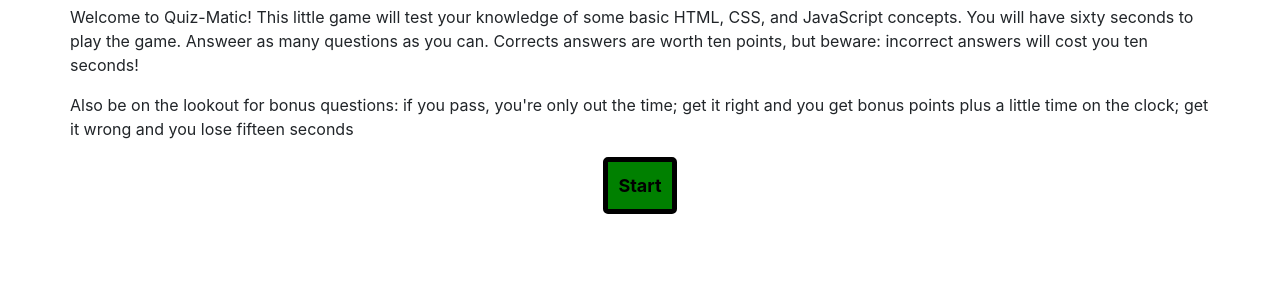
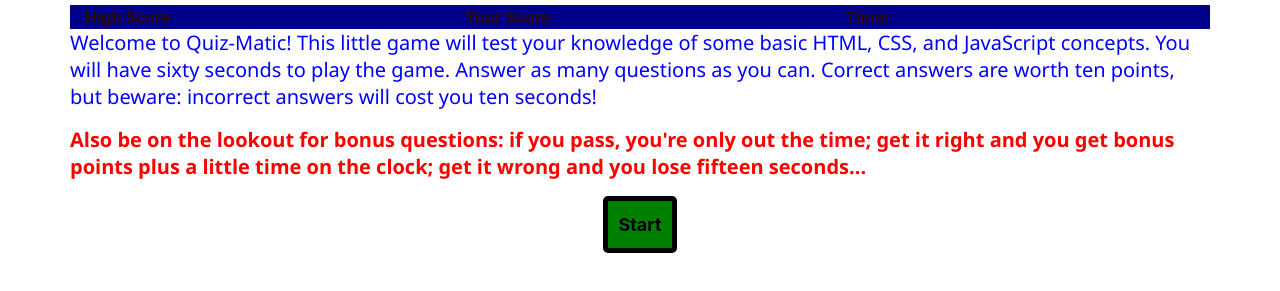
Before and after one commit to Geoff7709/quiz_matic, a plain HTML site: page index.html in a window 1280 px wide. Shown: the part 71-362 px from the top of the page. Drawn offline with nearby package versions, Linux system fonts and the light colour scheme.

Commit message:
Added css and html

```diff
--- a/index.html
+++ b/index.html
@@ -10,17 +10,32 @@
 <body>
     <h1>Quiz-Matic!</h1>
 
+    <div class='container' id='stat-bar'>
+        <div class='row justify-content: space-between'>
+            <div class="col-md-4">
+                <span class='hi-score'>High Score</span>
+            </div>
+            <div class="col-md-4">
+                <span class='your-score'>Your Score</span>
+            </div>
+            <div class="col-md-4">
+                <span class='timer'>Timer</span>
+            </div>
+        </div>
+
+    </div>
+
     <div class='container' id='start-tab'>
         <div class='row'>
-            <p>Welcome to Quiz-Matic! This little game will test your knowledge of some basic HTML, CSS, and JavaScript concepts. You will have sixty seconds to play the game. Answeer as many questions as you can. Corrects answers are worth ten points, but beware: incorrect answers will cost you ten seconds!</p>
-            <p>Also be on the lookout for bonus questions: if you pass, you're only out the time; get it right and you get bonus points plus a little time on the clock; get it wrong and you lose fifteen seconds</p>
+            <p>Welcome to Quiz-Matic! This little game will test your knowledge of some basic HTML, CSS, and JavaScript concepts. You will have sixty seconds to play the game. Answer as many questions as you can. Correct answers are worth ten points, but beware: incorrect answers will cost you ten seconds!</p>
+            <p id='p2'>Also be on the lookout for bonus questions: if you pass, you're only out the time; get it right and you get bonus points plus a little time on the clock; get it wrong and you lose fifteen seconds...</p>
         </div>
         <div class='row justify-content-center'>
             <button id='start-button'>Start</button>
         </div>
     </div>
 
-    <div
+
 
 
 
--- a/style.css
+++ b/style.css
@@ -4,6 +4,26 @@ h1 {
     padding: 10px;
     font-size: 40px;
     background-color: royalblue;
+}
+
+#stat-bar {
+    background-color: darkblue;
+    color: rgb(43, 11, 1);
+    font-size: medium;
+    font-weight: bold;
+
+}
+
+p {
+    font-family: 'Segoe UI', Tahoma, Geneva, Verdana, sans-serif;
+    font-size: 20px;
+    line-height: 27px;
+    color: blue;
+}
+
+#p2 {
+    color: red;
+    font-weight: bold;
 }
 
 #start-button {
```
